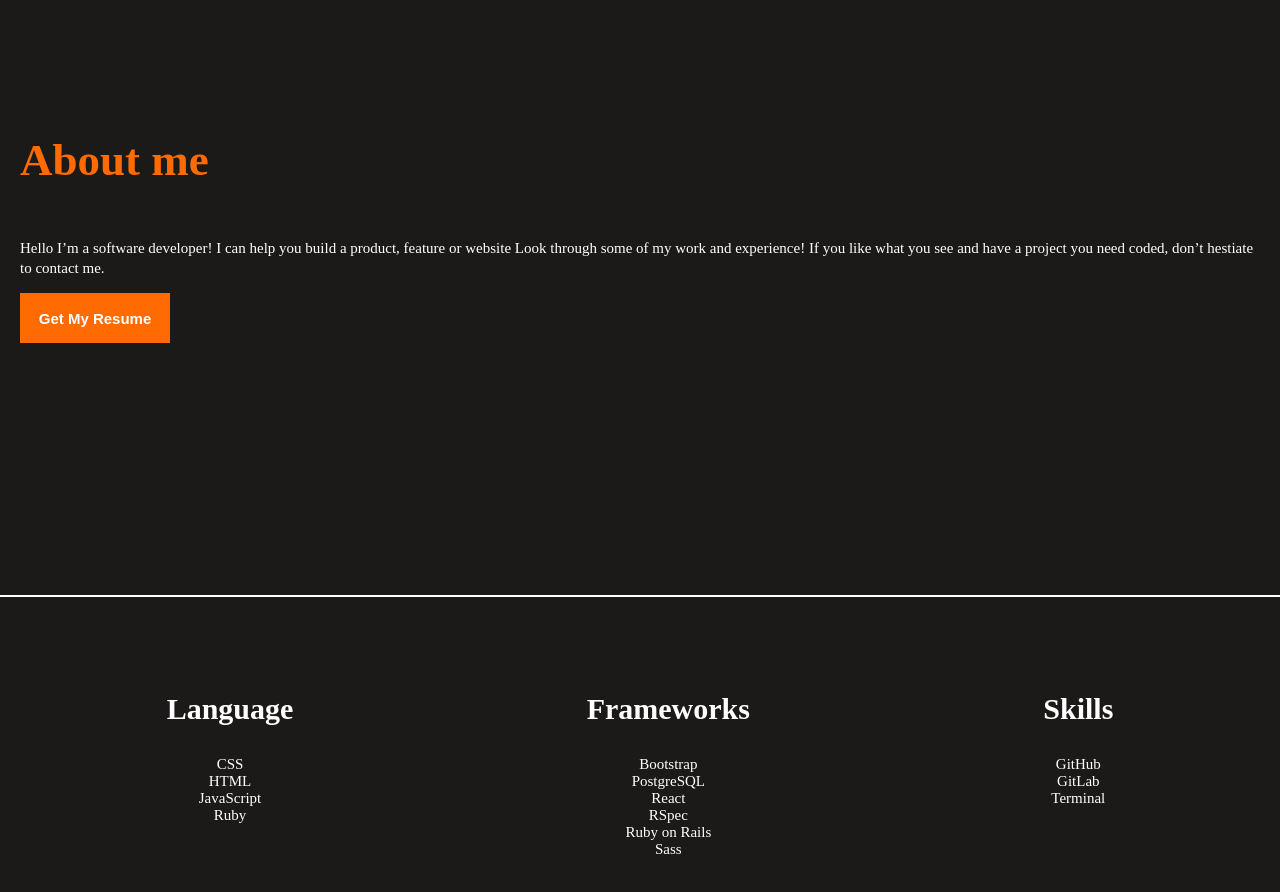
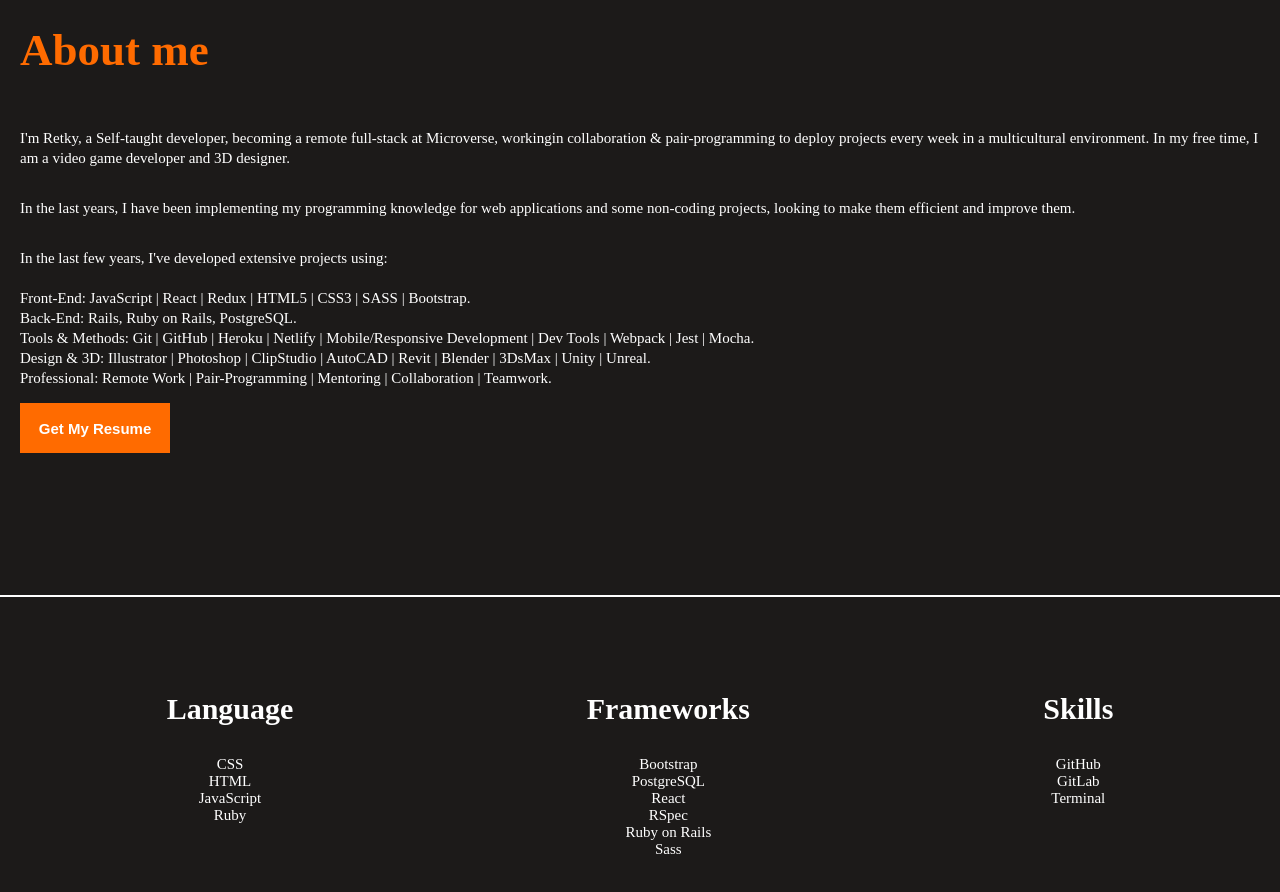
Before and after one commit to Retky/RetkyPortfolio, a React (Create React App) app: page / in a window 1280 px wide. Shown: the part 1200-2092 px from the top of the page. Built offline with nearby package versions, Linux system fonts and the light colour scheme; no server answers.

Commit message:
Modify 'about me' section

```diff
--- a/src/components/About.jsx
+++ b/src/components/About.jsx
@@ -6,10 +6,30 @@
     <div className="contWidth about">
       <h2>About me</h2>
       <p>
-        Hello I’m a software developer!
-        I can help you build a product, feature or website Look through some of my work and
-        experience!
-        If you like what you see and have a project you need coded, don’t hestiate to contact me.
+        I&apos;m Retky, a Self-taught developer, becoming a remote full-stack at Microverse,
+        workingin collaboration & pair-programming to deploy projects every week in a
+        multicultural environment.
+        In my free time, I am a video game developer and 3D designer.
+      </p>
+      <p>
+        In the last years, I have been implementing my programming knowledge for web applications
+        and some non-coding projects, looking to make them efficient and improve them.
+      </p>
+      <p>
+        In the last few years, I&apos;ve developed extensive projects using:
+        <br />
+        <br />
+        Front-End: JavaScript | React | Redux | HTML5 | CSS3 | SASS | Bootstrap.
+        <br />
+        Back-End: Rails, Ruby on Rails, PostgreSQL.
+        <br />
+        Tools & Methods: Git | GitHub | Heroku | Netlify | Mobile/Responsive Development |
+        Dev Tools | Webpack | Jest | Mocha.
+        <br />
+        Design & 3D: Illustrator | Photoshop | ClipStudio | AutoCAD | Revit | Blender | 3DsMax |
+        Unity | Unreal.
+        <br />
+        Professional: Remote Work | Pair-Programming | Mentoring | Collaboration | Teamwork.
       </p>
       <a href="https://drive.google.com/uc?export=download&id=1ux6dewYZejhCwFATU4b1js-VpCTQGldU"><button className="orangeBtn" type="button" name="resume">Get My Resume</button></a>
     </div>
```
